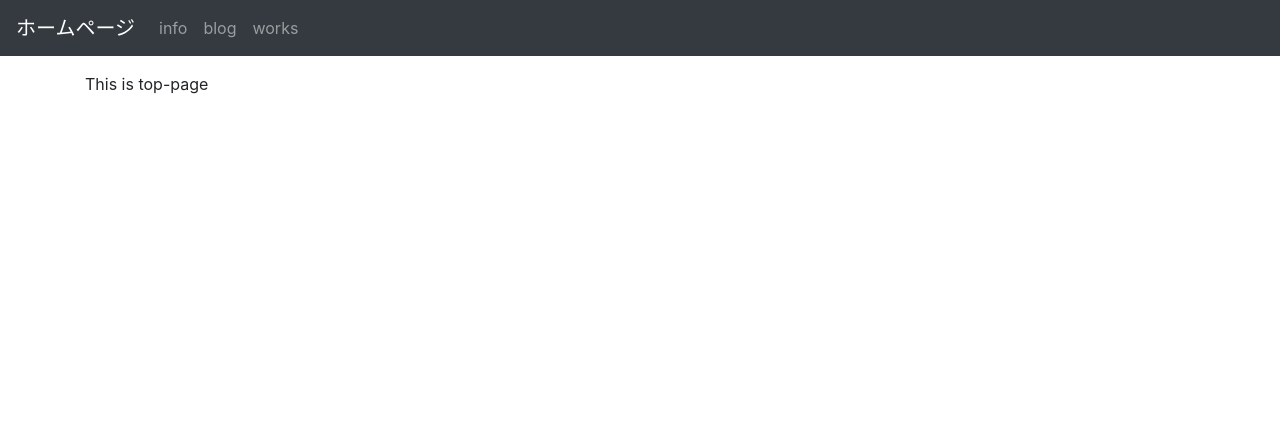
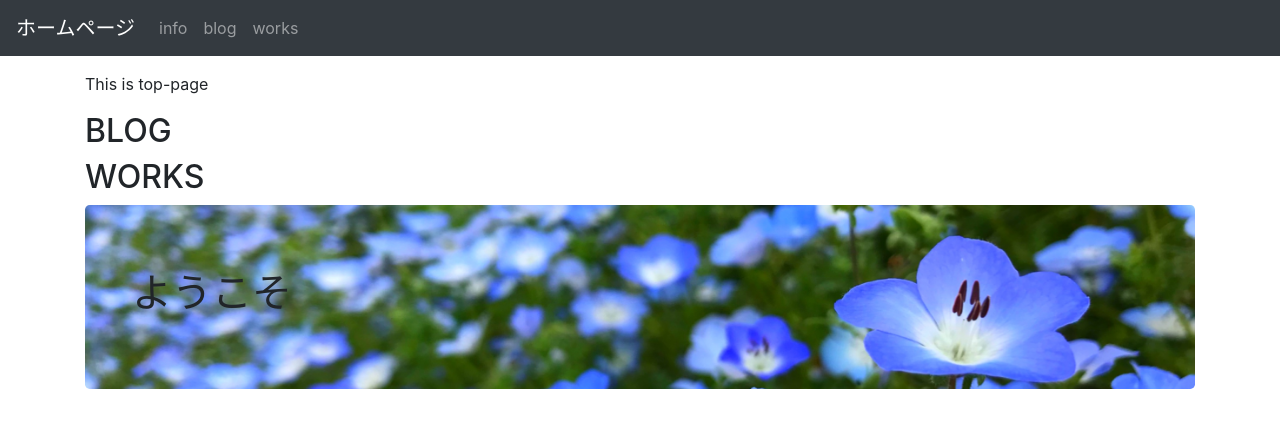
Before and after one commit to inainaba/mysite, a Django app: page / in a window 1280 px wide. Shown: the top 428 px of the page. Run offline with Django 3.2, Linux system fonts and the light colour scheme; some libraries are stand-ins or nearby versions.

Commit message:
topページ少しいじった(画像)

```diff
--- a/mysite/homepage/templates/homepage/myinfo.html
+++ b/mysite/homepage/templates/homepage/myinfo.html
@@ -14,8 +14,8 @@
                         <div class="col-md-9">
                             <p>{{ myinfo.name }}</p>
                             <p>{{ myinfo.selling_point }}</p>
-                            <p>Twitter : {{ myinfo.twitter }}</p>
-                            <p>GitHub : {{ myinfo.github }}</p>
+                            <p>Twitter : <a href="{{ myinfo.twitter }}">{{ myinfo.twitter }}</a></p>
+                            <p>GitHub : <a href="{{ myinfo.github }}">{{ myinfo.github }}</a></p>
                         </div>
                     </div>
                 </div>
--- a/mysite/homepage/templates/homepage/top.html
+++ b/mysite/homepage/templates/homepage/top.html
@@ -1,5 +1,22 @@
 {% extends "homepage/base.html" %}
 
+{% block script %}
+{% load static %}
+<style type="text/css"> .jumbotron { background:url({% static 'homepage/IMG_4045.JPG' %}) center no-repeat; background-size: cover;}</style>
+{% endblock %}
+
 {% block content %}
-This is top-page
+<p>This is top-page</p>
+<h2>BLOG</h2>
+<h2>WORKS</h2>
+<div class="row">
+    <div class="col-md-12 ">
+        <div class="jumbotron">
+            <div class="container">
+                <h1>ようこそ</h1>
+
+            </div>
+        </div>
+    </div>
+</div>
 {% endblock %}
```
Also changed, not shown: mysite/homepage/static/homepage/IMG_4045.JPG (added), mysite/homepage/views.py (line endings or trailing spaces).
